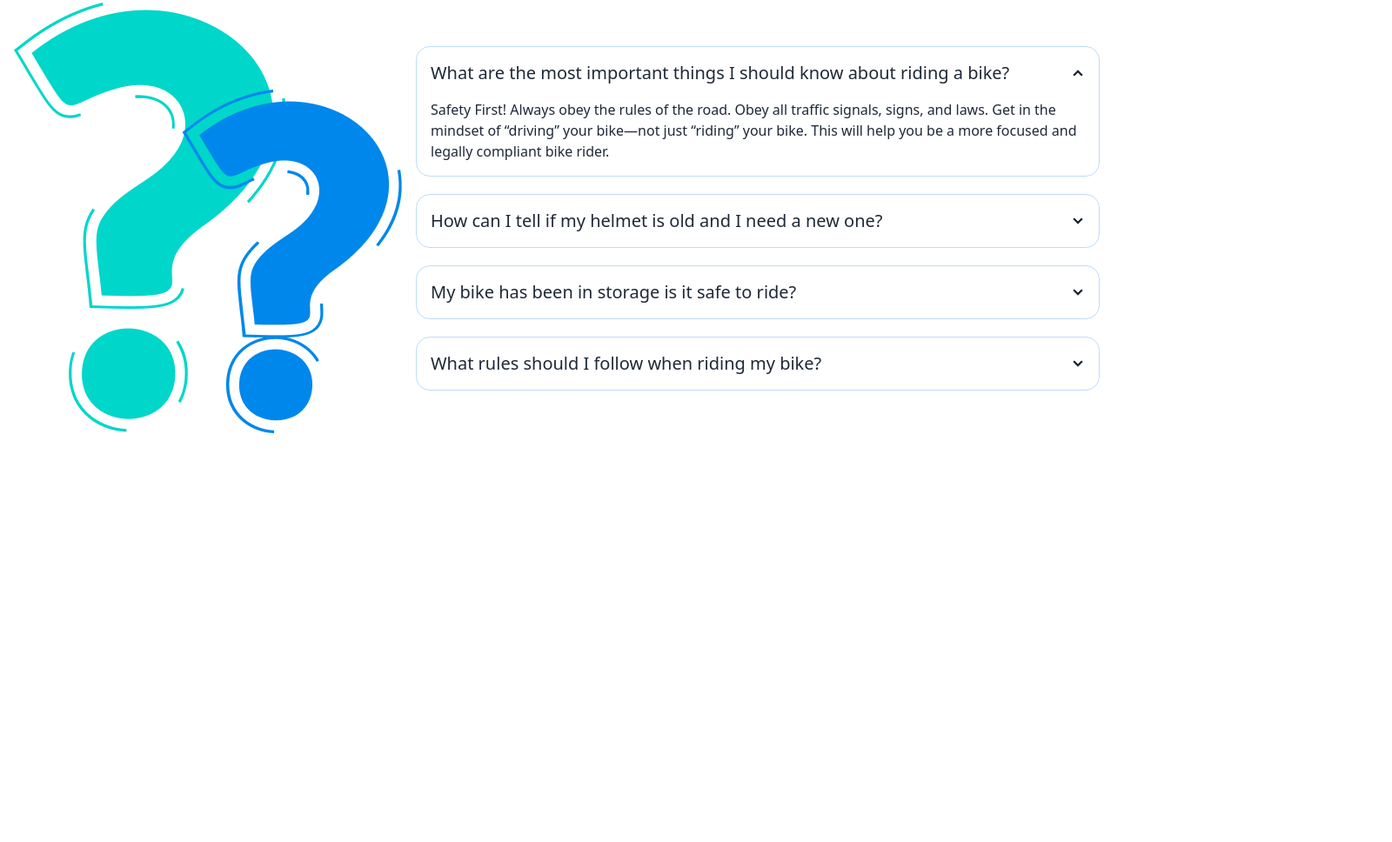
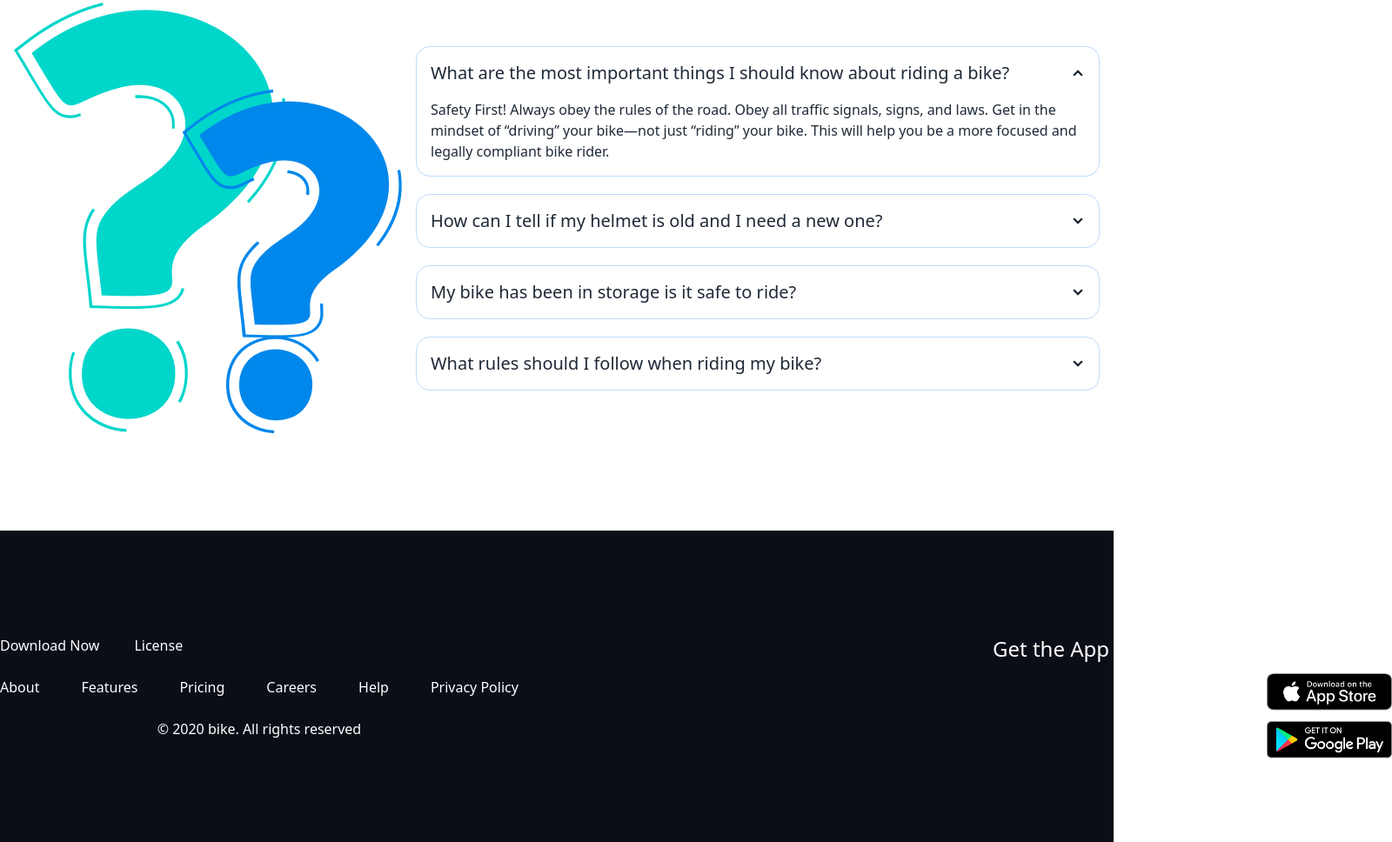
Before and after one commit to coderashik247/biker-zone-daisyUI, a plain HTML site: page index.html in a window 1280 px wide. Shown: the part 1551-2519 px from the top of the page at 87% size, 1600 px wide, since content can reach past the window. Before the commit the page ends 2161 px from the top, so only its background shows below. Drawn offline with nearby package versions, Linux system fonts and the light colour scheme.

Commit message:
footer section added

```diff
--- a/index.html
+++ b/index.html
@@ -252,8 +252,29 @@
     </main>
 
     <!-- Footer Section -->
-    <footer>
-
+    <footer class="bg-[#0B0D17] text-white py-24">
+        <div class="lg:flex container mx-auto justify-between text-center">
+            <div class="">
+                <div class="flex flex-col md:flex-row gap-2 md:gap-10 py-2 md:py-6">
+                    <p>Download Now</p>
+                    <p>License</p>
+                </div>
+                <div class="flex gap-2 flex-col md:flex-row md:gap-12 pb-6">
+                    <p>About</p>
+                    <p>Features</p>
+                    <p>Pricing</p>
+                    <p>Careers</p>
+                    <p>Help</p>
+                    <p>Privacy Policy</p>
+                </div>
+                <p>© 2020 bike. All rights reserved</p>
+            </div>
+            <div class="space-y-3 pt-6">
+                <h3 class="text-2xl">Get the App</h3>
+                <img class="relative left-32 md:left-80 w-36" src="./images/others/ios.png" alt="">
+                <img class="relative left-32 md:left-80 w-36" src="./images/others/android.png" alt="">
+            </div>
+        </div>
     </footer>
 </body>
 </html>
```
